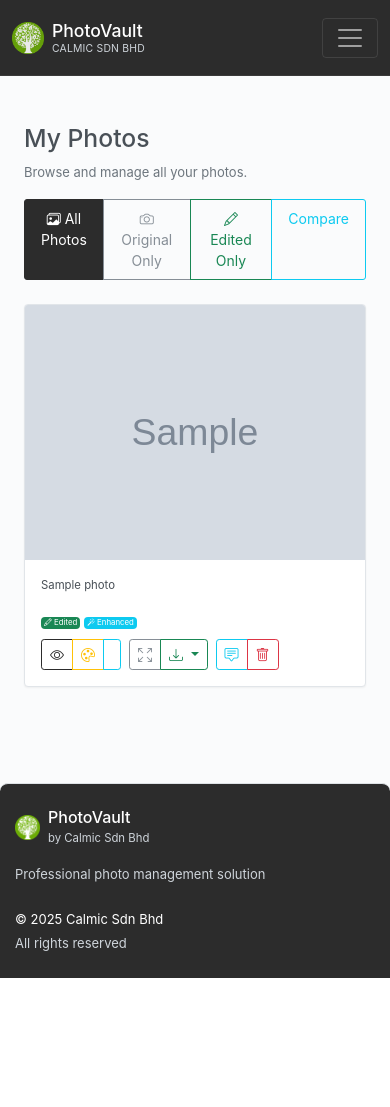
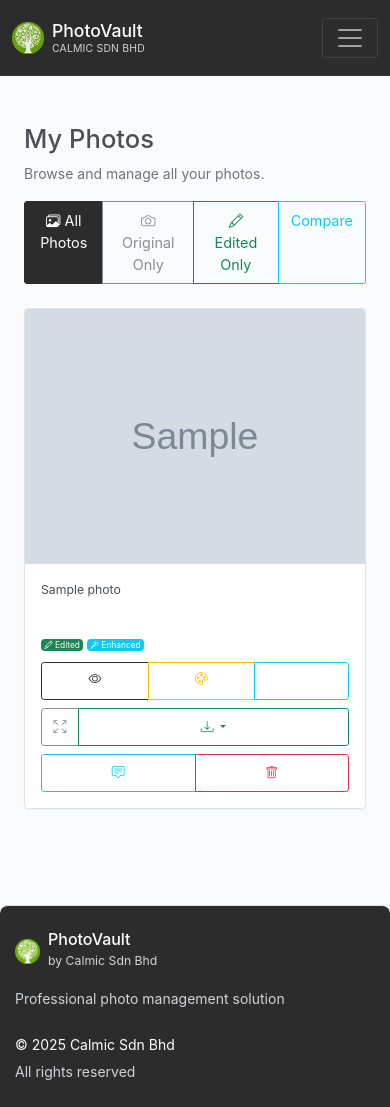
Before and after one commit to hamkasu/photoverone, a Flask app: page /photos in a window 390 px wide. Before the commit the page ends 978 px from the top, so only its background shows below. Run offline with Flask 3, Linux system fonts and the light colour scheme; a user stored in the database is signed in; tables that the repository leaves empty hold one stand-in row (values such as "Sample post"); grey boxes marked "Sample" are stand-in pictures; parts of the project's set-up code (start-up, migrations or seed data) failed here and were passed over; some libraries are stand-ins or nearby versions.

Commit message:
Improve the application's appearance and usability on mobile devices
Update CSS to enhance the responsive design for various mobile screen sizes, including adjustments to the photo grid, buttons, touch targets, upload areas, navigation, typography, and spacing.

Replit-Commit-Author: Agent
Replit-Commit-Session-Id: e8b4fca7-2651-4187-9e5d-be0a9148f916
Replit-Commit-Checkpoint-Type: full_checkpoint
Replit-Commit-Screenshot-Url: https://storage.googleapis.com/screenshot-production-us-central1/7fb9147f-4021-4771-8e2c-01a95e7b7306/e8b4fca7-2651-4187-9e5d-be0a9148f916/3OqpErw

```diff
--- a/photovault/static/css/style.css
+++ b/photovault/static/css/style.css
@@ -527,10 +527,10 @@ footer .text-muted {
     border: 1px solid var(--border-color);
 }
 
-/* Responsive Design */
+/* Enhanced Mobile Responsive Design */
 @media (max-width: 768px) {
     body {
-        font-size: 13px;
+        font-size: 14px;
     }
 
     .brand-name {
@@ -545,21 +545,141 @@ footer .text-muted {
         height: 32px !important;
     }
 
+    /* Better mobile photo grid */
     .photo-grid {
-        grid-template-columns: repeat(auto-fill, minmax(150px, 1fr));
-        gap: 0.625rem;
+        grid-template-columns: repeat(auto-fill, minmax(160px, 1fr));
+        gap: 0.75rem;
+    }
+
+    .photo-item img {
+        height: 140px;
+    }
+
+    /* Enhanced button groups for touch */
+    .btn-group .btn {
+        padding: 0.5rem 0.75rem;
+        font-size: 0.9rem;
+    }
+
+    .btn-group-sm .btn {
+        padding: 0.4rem 0.6rem;
+        font-size: 0.8rem;
+        min-width: 38px;
+        min-height: 38px;
+    }
+
+    /* Better touch targets */
+    .photo-actions .btn {
+        min-width: 42px;
+        min-height: 42px;
+        margin: 0.15rem;
+    }
+
+    .photo-actions-bottom .btn {
+        min-width: 38px;
+        min-height: 38px;
+    }
+
+    /* Improved upload area */
+    .upload-area {
+        padding: 2rem 1rem;
+        border-width: 3px;
+    }
+
+    .hero-section {
+        padding: 1.5rem 1rem !important;
+    }
+
+    /* Better mobile navigation */
+    .navbar-nav .nav-link {
+        padding: 0.75rem 1rem;
+        font-size: 1rem;
+    }
+
+    /* Enhanced statistics cards for mobile */
+    .stats-card {
+        margin-bottom: 1rem;
+    }
+
+    .stats-number {
+        font-size: 2rem;
+    }
+
+    .stats-label {
+        font-size: 0.9rem;
+    }
+
+    /* Better spacing for mobile */
+    .container-fluid {
+        padding-left: 1rem;
+        padding-right: 1rem;
+    }
+
+    /* Enhanced form controls */
+    .form-control {
+        padding: 0.75rem;
+        font-size: 1rem;
+    }
+
+    /* Better modal sizing */
+    .modal-dialog {
+        margin: 1rem;
+    }
+
+    /* Improved card spacing */
+    .card {
+        margin-bottom: 1rem;
+    }
+
+    .card-body {
+        padding: 1rem;
+    }
+}
+
+/* Extra small devices optimization */
+@media (max-width: 576px) {
+    .photo-grid {
+        grid-template-columns: repeat(auto-fill, minmax(140px, 1fr));
+        gap: 0.5rem;
     }
 
     .photo-item img {
         height: 120px;
     }
 
-    .upload-area {
-        padding: 1.5rem 1rem;
+    /* Stack action buttons vertically on very small screens */
+    .btn-toolbar {
+        flex-direction: column;
+        gap: 0.5rem;
     }
 
-    .hero-section {
-        padding: 1.5rem 1rem !important;
+    .btn-group {
+        width: 100%;
+        justify-content: center;
+    }
+
+    /* Better mobile dashboard layout */
+    .d-flex.justify-content-between {
+        flex-direction: column;
+        gap: 1rem;
+    }
+
+    .btn-group[role="group"] {
+        justify-content: center;
+        width: 100%;
+    }
+
+    /* Enhanced mobile typography */
+    h1 { font-size: 1.8rem; }
+    h2 { font-size: 1.6rem; }
+    h3 { font-size: 1.4rem; }
+    h4 { font-size: 1.2rem; }
+    h5 { font-size: 1.1rem; }
+
+    /* Better spacing */
+    .container {
+        padding-left: 0.75rem;
+        padding-right: 0.75rem;
     }
 }
 
@@ -614,7 +734,82 @@ footer .text-muted {
 .text-info { color: var(--info-color) !important; }
 .text-warning { color: var(--warning-color) !important; }
 .text-danger { color: var(--danger-color) !important; }
-.text-muted { color: var(--text-muted) !important; }/* Fix for Statistics Page Visibility Issues */
+.text-muted { color: var(--text-muted) !important; }
+
+/* Mobile-First Touch Optimizations */
+@media (hover: none) and (pointer: coarse) {
+    /* Enhance touch targets for mobile devices */
+    .btn {
+        min-height: 44px;
+        min-width: 44px;
+        padding: 0.75rem 1rem;
+    }
+
+    .btn-sm {
+        min-height: 38px;
+        min-width: 38px;
+        padding: 0.5rem 0.75rem;
+    }
+
+    /* Better hover states for touch */
+    .card:hover {
+        transform: none;
+        box-shadow: 0 2px 4px rgba(0,0,0,0.1);
+    }
+
+    .photo-item:hover {
+        transform: none;
+    }
+
+    .photo-item img:hover {
+        transform: none;
+        filter: none;
+    }
+
+    /* Remove hover effects that don't work well on touch */
+    .navbar-dark .navbar-nav .nav-link:hover {
+        background-color: transparent;
+    }
+
+    /* Enhanced tap highlights */
+    .btn, .nav-link, .card {
+        -webkit-tap-highlight-color: rgba(0, 123, 255, 0.2);
+        tap-highlight-color: rgba(0, 123, 255, 0.2);
+    }
+}
+
+/* Improved Mobile Gestures and Interactions */
+.photo-item {
+    touch-action: manipulation;
+}
+
+.photo-grid {
+    touch-action: auto;
+}
+
+/* Better mobile scrolling */
+.file-preview {
+    -webkit-overflow-scrolling: touch;
+    overflow-scrolling: touch;
+}
+
+/* Mobile-specific input optimizations */
+@media (max-width: 768px) {
+    input[type="file"] {
+        font-size: 16px; /* Prevents zoom on iOS */
+    }
+
+    .form-control {
+        font-size: 16px; /* Prevents zoom on iOS */
+    }
+
+    /* Better mobile modal presentation */
+    .modal-fullscreen .modal-body img {
+        width: 100%;
+        height: auto;
+        object-fit: contain;
+    }
+}/* Fix for Statistics Page Visibility Issues */
 
 /* Ensure statistics cards have proper contrast */
 .card.bg-gradient h3,
```
